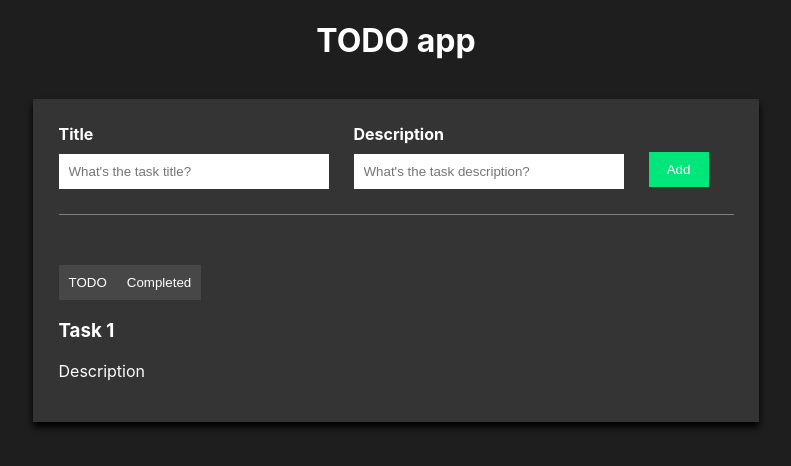
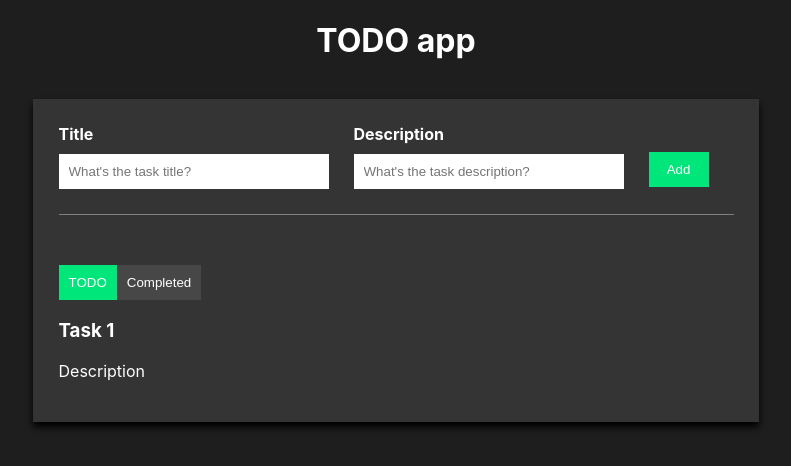
Before and after one commit to iMomobxl/myTODO, a React (Create React App) app: page / in a window 1280 px wide. Shown: the top 466 px of the page, without its empty margins (244-1035 px from the left). Built offline with nearby package versions, Linux system fonts and the light colour scheme.

Commit message:
add style color to secondary button

```diff
--- a/src/App.css
+++ b/src/App.css
@@ -77,3 +77,7 @@ h1 {
   width: fit-content;
   cursor: pointer;
 }
+
+.active {
+  background-color: rgb(0, 230, 122);
+}
--- a/src/App.js
+++ b/src/App.js
@@ -1,6 +1,8 @@
-import './App.css';
+import React, { useState } from 'react'
+import './App.css'
 
 function App() {
+  const [isCompleteScreen, setIsCompleteScreen] = useState(false)
   return (
     <div className="App">
       <h1>TODO app</h1>
@@ -21,8 +23,18 @@ function App() {
         </div>
 
         <div className="btn-area">
-          <button className="secondaryBtn">TODO</button>
-          <button className="secondaryBtn">Completed</button>
+          <button
+            className={`secondaryBtn ${isCompleteScreen == false && 'active'}`}
+            onClick={() => setIsCompleteScreen (false)}
+          >
+            TODO
+          </button>
+          <button
+            className={`secondaryBtn ${isCompleteScreen == true && 'active'}`}
+            onClick={() => setIsCompleteScreen (true)}
+          >
+            Completed
+          </button>
         </div>
 
         <div className="todo-list">
```
